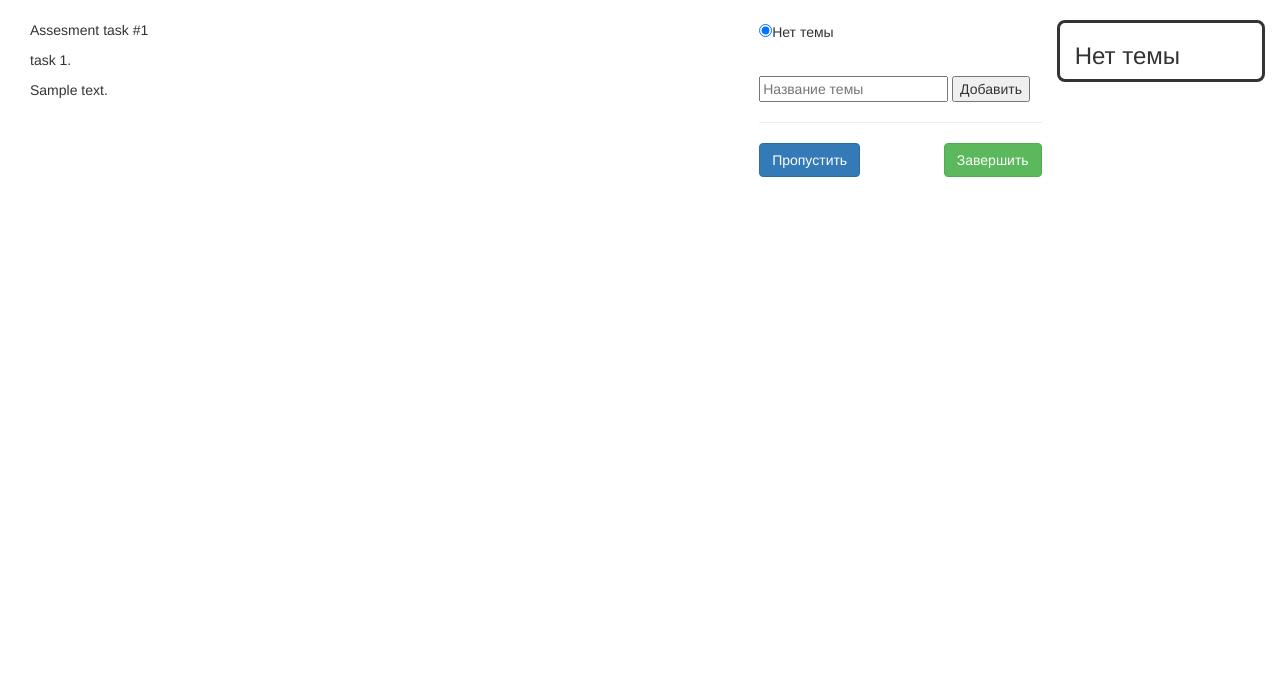
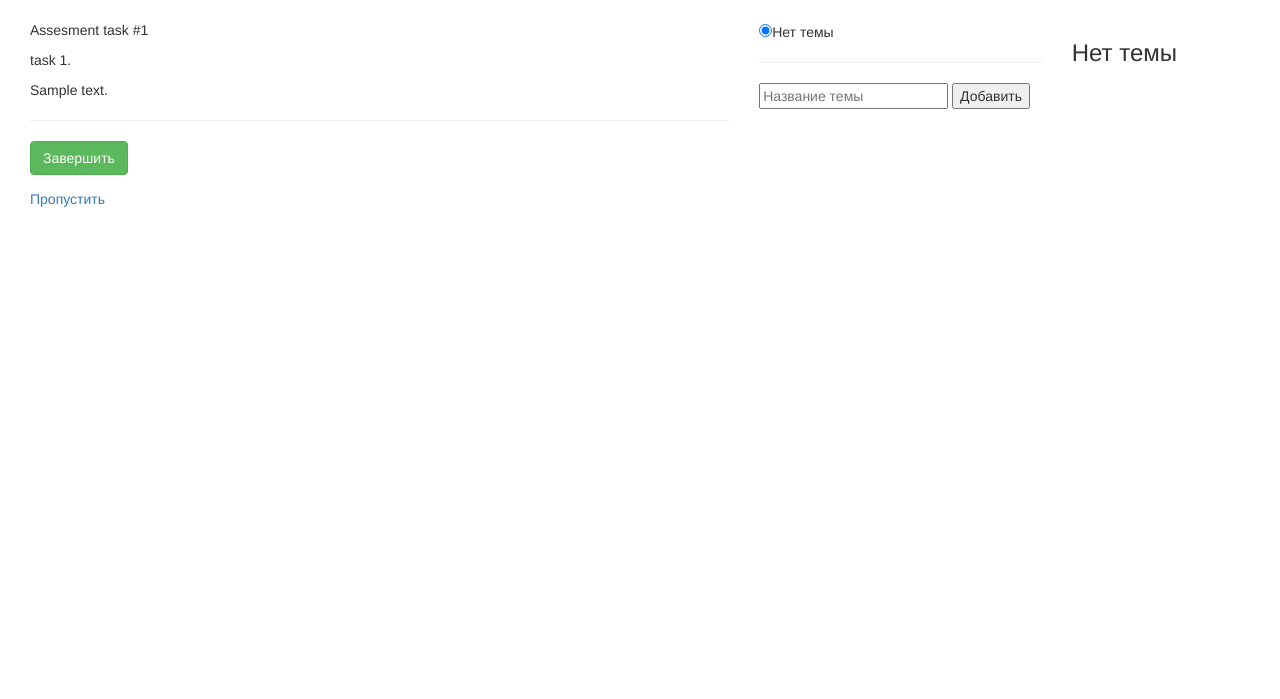
Before and after one commit to bigartm/visartm, a Django app: template templates/assessment/segmentation/assessor.html in a window 1280 px wide. Shown: the part 52-751 px from the top of the page. Run offline with Django 3.2, Linux system fonts and the light colour scheme; tables that the repository leaves empty hold one stand-in row (values such as "Sample post"); the template is opened without the code that fills it: values that come from a table or form of the project are taken from there, most other values are stand-ins (such as "Sample title", 1, 10 or a date in 2020); some libraries are stand-ins or nearby versions.

Commit message:
more assessment

```diff
--- a/assessment/models.py
+++ b/assessment/models.py
@@ -80,6 +80,8 @@
 						topic.save()
 					except:
 						pass
+					topic.index_id = topic.id
+					topic.save()
 
 			elif POST["action"] == "alter_topic":
 				topic_id = POST["topic_id"]
@@ -91,7 +93,7 @@
 				target.save()
 
 			elif POST["action"] == "delete_topic":
-				Segmentation_Topic.objects.filter(id=POST["topic_id"]).delete()
+				Segmentation_Topic.objects.filter(dataset=self.dataset, index_id=POST["topic_id"]).delete()
 
 			elif POST["action"] == "load_topics":
 				try:
@@ -110,6 +112,7 @@
 					topic = Segmentation_Topic()
 					topic.name = x["name"]
 					topic.description = x["description"]
+					topic.index_id = x["id"]
 					topic.problem=self
 					topic.save()
 
@@ -153,11 +156,10 @@
 			term_index = Term.objects.filter(dataset=self.dataset).order_by("index_id")
 			topics_index = {-1:"-1"}
 			result_topics = []
-			i = 0
+
 			for topic in Segmentation_Topic.objects.filter(problem=self):
-				result_topics.append({"id":i, "name": topic.name, "description": topic.description})
+				result_topics.append({"id":topic.index_id, "name": topic.name, "description": topic.description})
 				topics_index[topic.id] = str(i)
-				i += 1
 
 			results["topics"] = result_topics
 			results["documents"] = []
@@ -168,7 +170,7 @@
 					word_index = task.document.get_word_index()
 					terms = ""
 					for i in range(len(word_index)):
-						terms += term_index[word_index[i][2]-1].text + ":" + topics_index[terms_assessions[i]] + " "
+						terms += term_index[word_index[i][2]-1].text + ":" + terms_assessions[i] + " "
 					results["documents"].append({
 						"title" : task.document.title,
 						"terms" : terms
@@ -414,6 +416,7 @@
 					self.answer["topics_in"] = {}
 				if not topic_id in self.answer["topics_in"]:
 					used_colors = set([color for _, color in self.answer["topics_in"].items()])
+					print(used_colors)
 					for i in range(1,1000):
 						if not i in used_colors:
 							new_color = i
@@ -521,6 +524,7 @@
 	problem = models.ForeignKey(AssessmentProblem, null=False)
 	name = models.TextField(null=False, default="New topic")
 	description = models.TextField(null=False, default="Description")
+	index_id = models.IntegerField(null=False, default = 0)
 
 	def description_html(self):
 		return self.description.replace("\n","<br>")
@@ -529,8 +533,7 @@
 		return [line[:-1] for line in self.description.split("\n")]
 
 	class Meta:
-		unique_together = (("problem", "name"))
-
+		unique_together = (("problem", "name"),("problem", "index_id"))
 
 class Segmentation_TypicalSegment(models.Model):
 	problem = models.ForeignKey(AssessmentProblem, null=False, default=0)
--- a/templates/assessment/segmentation/assessor.html
+++ b/templates/assessment/segmentation/assessor.html
@@ -4,13 +4,14 @@
 
 {% block style %}
 <style>
-	#content {
+	#content, #topics-list, #hint{
 		float: left;
 		width:100%;
 		height: 100%;
 		overflow-y: scroll;
 		height:85%;
 	}
+
 
 	.keyword {
 		font-weight: bold;
@@ -43,14 +44,29 @@
 					  {% autoescape off %}{{text}}{% endautoescape %}
 					</div>
 				</div>
+
+				<hr>
+
+
+
+				<div>
+					<form method="POST">
+						<button type="submit" class="btn btn-success">Завершить</button>
+						<input type="hidden" name="task_id" value="{{task.id}}" />
+						<input type="hidden" name="finished" />
+						{% csrf_token %}
+					</form>
 				</div>
-		</div>
-		<div class="col-sm-3">
+
+				<a href="/assessment/get_task?problem_id={{task.problem.id}}">Пропустить</a>
 
 
 
 
-
+			</div>
+		</div>
+		<div class="col-sm-3">
+			<div  id="topics-list">
 				<form id="formSelectTopic">
 					<input type="radio" name='selected_topic' id="rb-1" value="-1" checked="checked" onclick="showDescription();">Нет темы</input><br>
 					{% for topic in topics %}
@@ -64,7 +80,11 @@
 							><span 	id="rb{{topic.color}}">{{topic.topic.name}}</span></input>
 							<sup><a onClick="notUseTopic({{topic.topic.id}});"><big>x</big></a></sup>
 							<br>
-					{% else %}
+						{% endif %}
+					{% endfor %}
+					<hr>
+					{% for topic in topics %}
+						{% if topic.color < 0 %}
 							<a onClick="useTopic({{topic.topic.id}});">{{topic.topic.name}}</a>
 							<br>
 						{% endif %}
@@ -81,25 +101,8 @@
 					<input type="hidden" name='next' value="/assessment/task?task_id={{task.id}}"> </input>
 					{% csrf_token %}
 				</form>
-			<hr>
 
-
-			<div style="float: left;">
-				<form method="GET" action = "/assessment/get_task">
-					<input type="hidden" name="problem_id" value="{{task.problem.id}}" />
-					<button type="submit" class="btn btn-primary">Пропустить</button>
-				</form>
 			</div>
-
-			<div style="float: right;">
-				<form method="POST">
-					<button type="submit" class="btn btn-success">Завершить</button>
-					<input type="hidden" name="task_id" value="{{task.id}}" />
-					<input type="hidden" name="finished" />
-					{% csrf_token %}
-				</form>
-			</div>
-
 
 
 			<form id="formMain" method="POST">
@@ -112,9 +115,11 @@
 				{% csrf_token %}
 			</form>
 		</div>
-		<div class="col-sm-2" id="descr">
+		<div class="col-sm-2">
+			<div id = "hint">
 				<h3 id="descr-title"></h3>
 				<div id="descr-text"></div>
+			</div>
 		</div>
 	</div>
 
```
Lines whose indentation alone changed are shown as unchanged.
